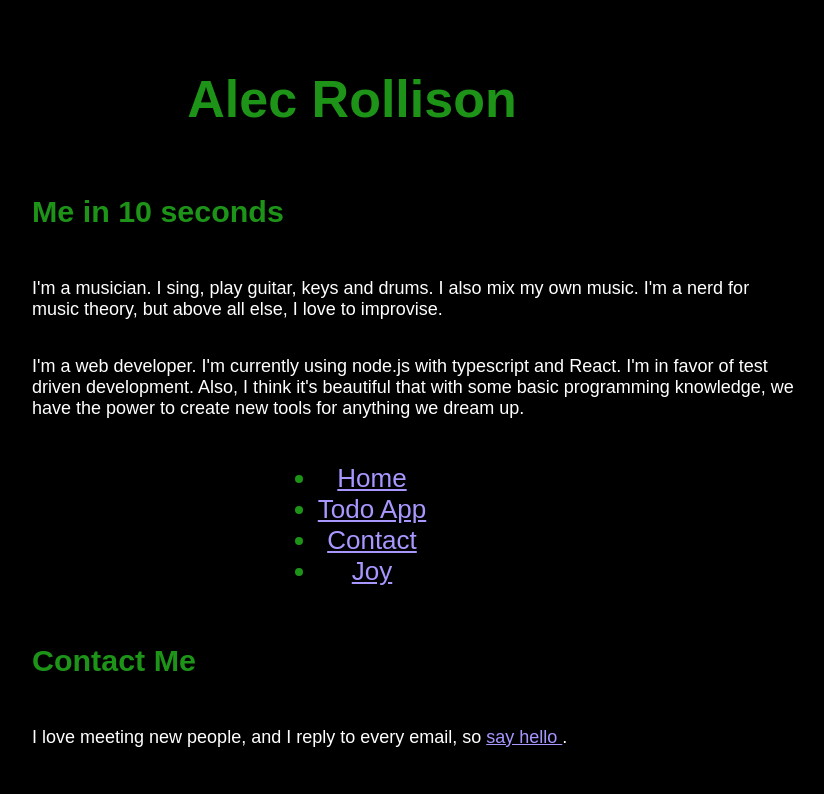
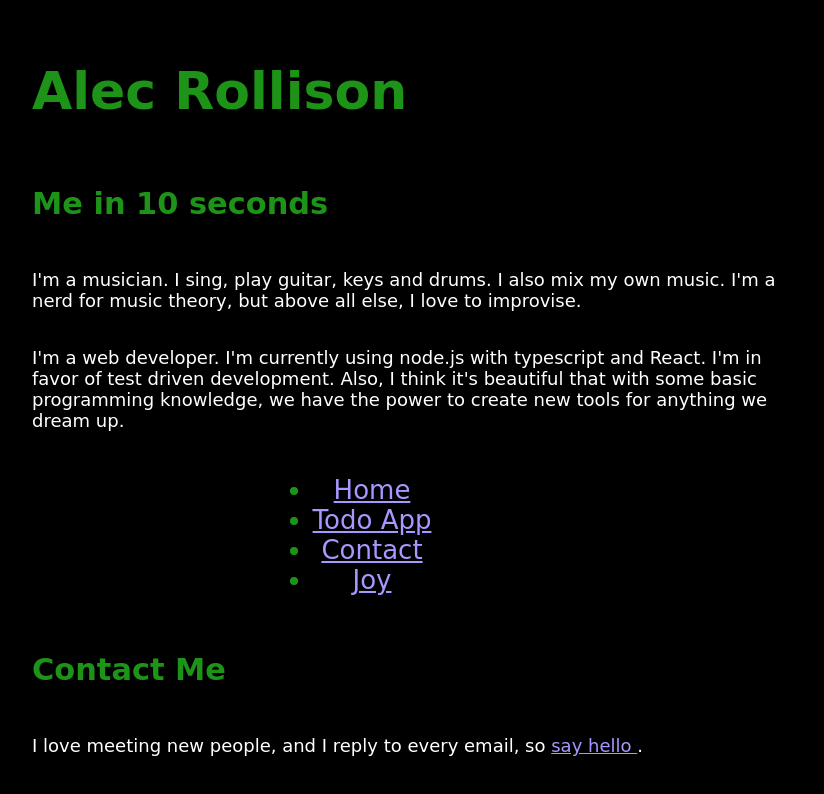
Before and after one commit to aelishRollo/personal-site, a React (Create React App) app: page / in a window 1280 px wide. Shown: the top 794 px of the page, without its empty margins (288-1112 px from the left). Built offline with nearby package versions, Linux system fonts and the light colour scheme.

Commit message:
Change font to Dejavu Sans

```diff
--- a/src/App.css
+++ b/src/App.css
@@ -28,7 +28,7 @@ a {
   font-size: calc(10px + 2vmin);
   color: rgb(29, 148, 24);
   overflow: auto;
-  font-family: Arial, Helvetica, sans-serif;
+  font-family: "Dejavu Sans";
 }
 
 .App-paragraph {
@@ -39,11 +39,11 @@ a {
   margin-left: 70%;
   margin-right: 60%;
   text-align:left;
-  font-family: Arial, Helvetica, sans-serif;
+  font-family: "Dejavu Sans";
 }
 
 .App-subheader {
-  font-family: Arial, Helvetica, sans-serif;
+  font-family: "Dejavu Sans";
   text-align:left;
   width: 60%;
   margin-left: 70%;
--- a/src/components/Homepage.jsx
+++ b/src/components/Homepage.jsx
@@ -5,7 +5,7 @@ import { Routes, Route, BrowserRouter, Link } from 'react-router-dom';
 export default function HomePage() {
     return (
       <header className='App-header'>
-        <h1>
+        <h1 className='App-subheader'>
           Alec Rollison
         </h1>
         <h3 className='App-subheader'>
```
